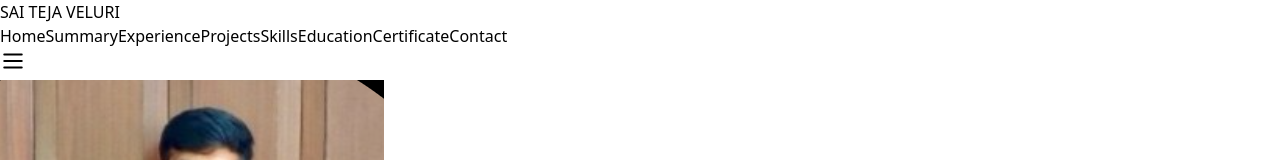
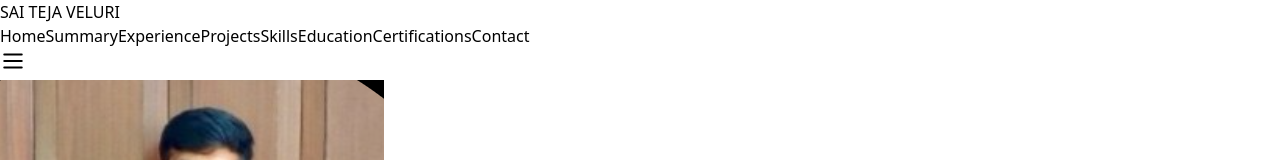
Before and after one commit to Code-With-Khushiii/Sai-Teja, a React (Vite) app: page / in a window 1280 px wide. Shown: the top 160 px of the page. Built offline with nearby package versions, Linux system fonts and the light colour scheme; a web font is replaced by a local one.

Commit message:
Update certifications label

```diff
--- a/src/App.tsx
+++ b/src/App.tsx
@@ -252,7 +252,7 @@ function App() {
                 { id: 'skills', label: 'Skills' },
                 { id: 'education', label: 'Education' },
                 ...(papers.length > 0 ? [{ id: 'papers', label: 'Papers' }] : []),
-                { id: 'certifications', label: 'Certificate' },
+                { id: 'certifications', label: 'Certifications' },
                 { id: 'contact', label: 'Contact' }
               ].map((item) => (
                 <button
@@ -290,7 +290,7 @@ function App() {
                 { id: 'skills', label: 'Skills' },
                 { id: 'education', label: 'Education' },
                 ...(papers.length > 0 ? [{ id: 'papers', label: 'Papers' }] : []),
-                { id: 'certifications', label: 'Certificate' },
+                { id: 'certifications', label: 'Certifications' },
                 { id: 'contact', label: 'Contact' }
               ].map((item) => (
                 <button
```
